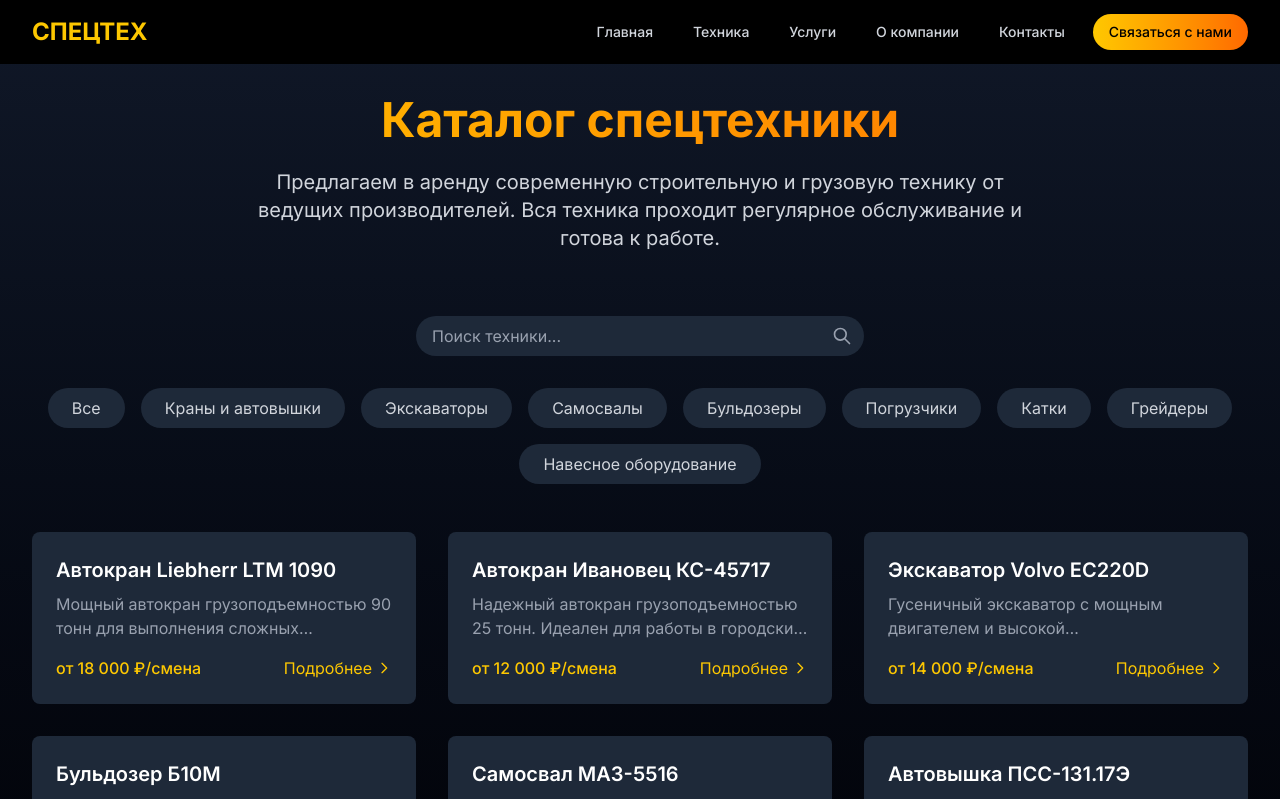
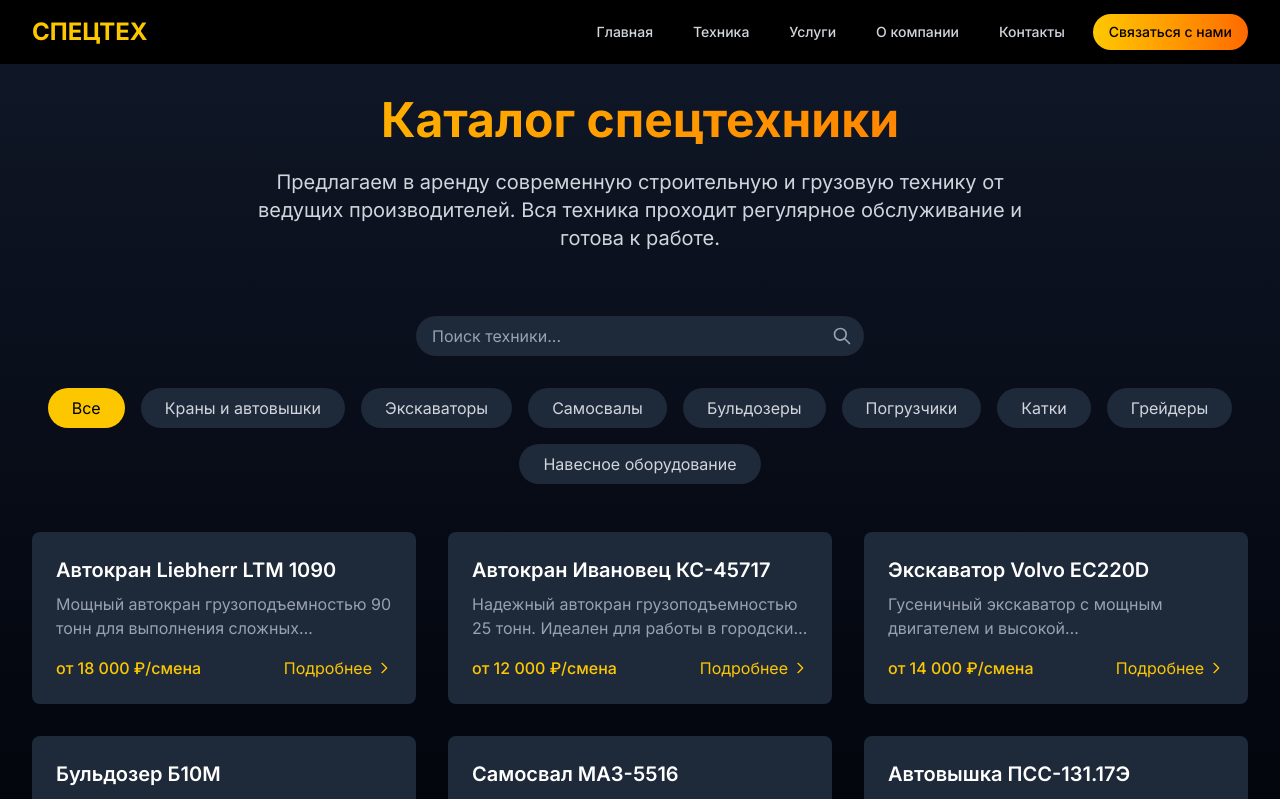
Before and after one commit to burkovmu/specteh, a Next.js app: page /equipment in a window 1280 px wide. Shown: the top 799 px of the page. Built offline with nearby package versions, Linux system fonts and the light colour scheme.

Commit message:
Исправлена фильтрация в каталоге техники

```diff
--- a/src/app/equipment/page.tsx
+++ b/src/app/equipment/page.tsx
@@ -102,7 +102,7 @@ const categories = [
 
 export default function Equipment() {
   const searchParams = useSearchParams();
-  const [activeCategory, setActiveCategory] = useState("all");
+  const [activeCategory, setActiveCategory] = useState("Все");
   const [searchQuery, setSearchQuery] = useState("");
 
   useEffect(() => {
@@ -113,7 +113,7 @@ export default function Equipment() {
   }, [searchParams]);
 
   const filteredEquipment = equipmentData.filter(item => {
-    const matchesCategory = activeCategory === "all" || item.category === activeCategory;
+    const matchesCategory = activeCategory === "Все" || item.category === activeCategory;
     const matchesSearch = item.title.toLowerCase().includes(searchQuery.toLowerCase()) ||
                          item.description.toLowerCase().includes(searchQuery.toLowerCase());
     return matchesCategory && matchesSearch;
```
